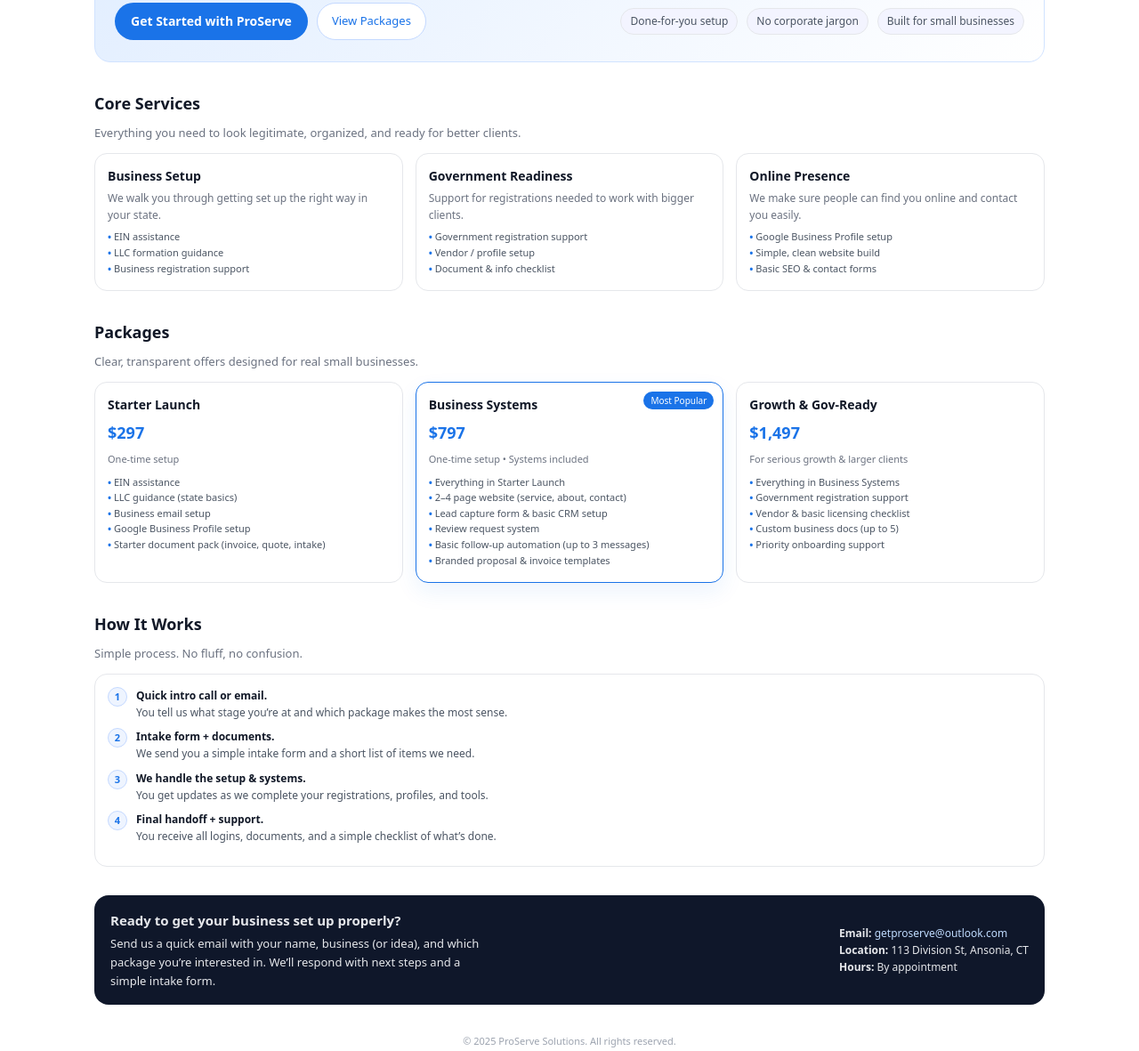
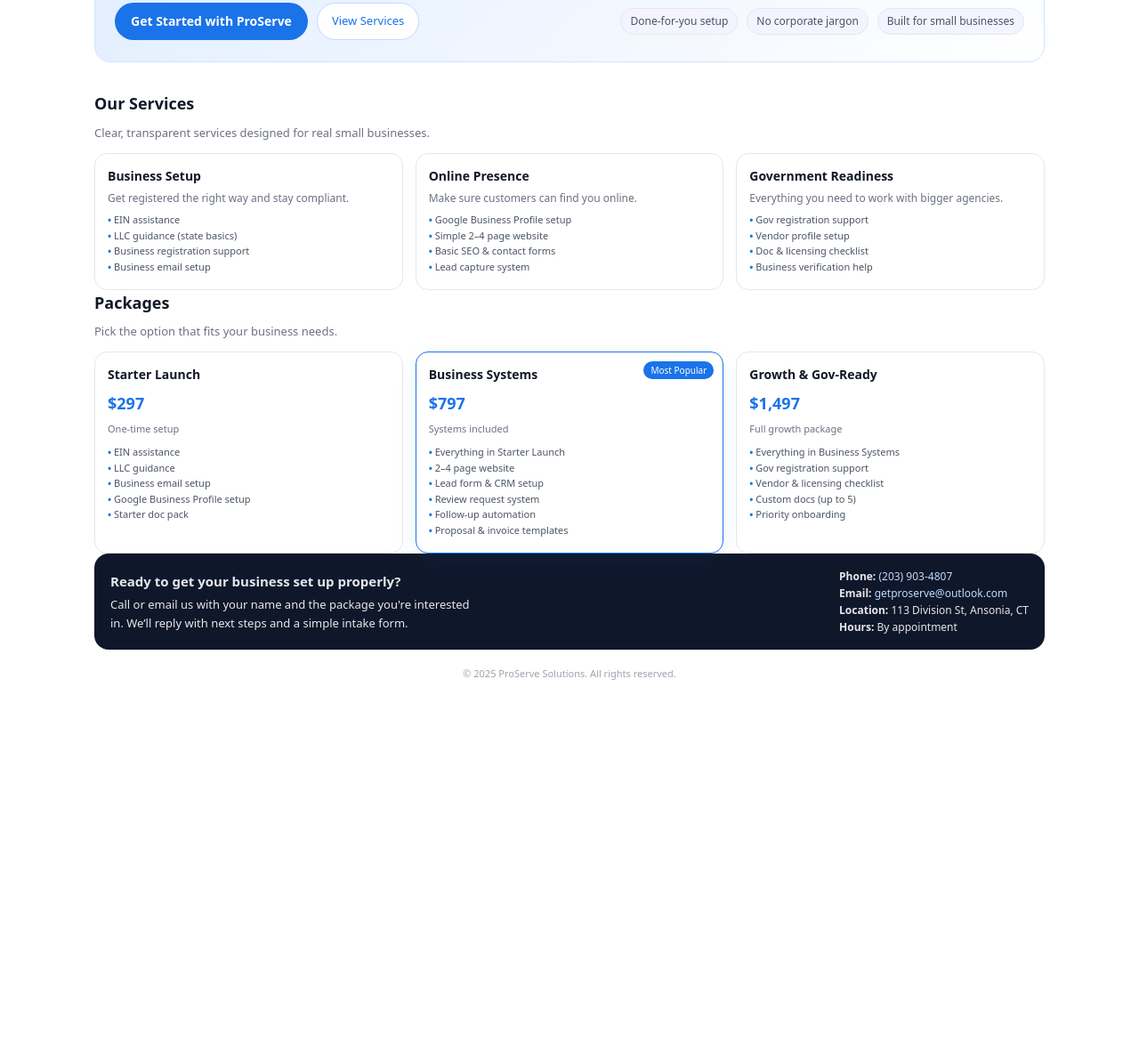
Before and after one commit to GetProServe-bit/ProServe-Solutions-Website, a plain HTML site: page index.html in a window 1280 px wide. Shown: the part 261-1442 px from the top of the page at 89% size. After the commit the page ends 1091 px from the top, so only its background shows below. Drawn offline with Linux system fonts and the light colour scheme.

Commit message:
Update index.html

```diff
--- a/index.html
+++ b/index.html
@@ -31,12 +31,12 @@
     .brand-text { display: flex; flex-direction: column; }
     .brand-text h1 { font-size: 22px; font-weight: 700; color: var(--dark); }
     .brand-text span { font-size: 12px; color: #6b7280; }
-    .header-contact { text-align: right; font-size: 13px; }
-    .header-contact a { color: var(--blue); font-weight: 600; }
     .tag-badge {
       display: inline-block; background: #e0edff; color: var(--blue);
       padding: 2px 8px; border-radius: 999px; font-size: 11px; margin-top: 4px;
     }
+    .header-contact { text-align: right; font-size: 13px; }
+    .header-contact a { color: var(--blue); font-weight: 600; }
     .hero {
       border-radius: 18px; padding: 24px 22px;
       background: linear-gradient(135deg, #e0edff, #ffffff);
@@ -67,7 +67,6 @@
       padding: 4px 10px; background: #f3f4ff;
       border-radius: 999px; border: 1px solid #e5e7eb;
     }
-    section { margin-bottom: 32px; }
     .section-title { font-size: 18px; color: var(--dark); margin-bottom: 8px; }
     .section-subtitle { font-size: 13px; color: #6b7280; margin-bottom: 12px; }
     .grid { display: grid; gap: 14px; }
@@ -93,18 +92,6 @@
       position: absolute; top: 10px; right: 10px; font-size: 10px;
       background: #1a73e8; color: #ffffff; padding: 2px 8px; border-radius: 999px;
     }
-    .process-step {
-      display: flex; gap: 10px; align-items: flex-start;
-      font-size: 12px; margin-bottom: 8px;
-    }
-    .step-number {
-      width: 22px; height: 22px; border-radius: 999px;
-      border: 1px solid #c4d9ff; display: flex; align-items: center;
-      justify-content: center; font-size: 11px; color: var(--blue);
-      font-weight: 600; background: #eef4ff; flex-shrink: 0;
-    }
-    .step-text { color: #4b5563; }
-    .step-text b { color: var(--dark); }
     .contact-box {
       border-radius: 16px; padding: 16px 18px;
       background: #0f172a; color: #e5e7eb;
@@ -122,6 +109,8 @@
 </head>
 <body>
   <div class="page">
+
+    <!-- HEADER -->
     <header>
       <div class="logo-wrap">
         <img src="proserve-logo.png" alt="ProServe Solutions Logo" class="logo-img" />
@@ -133,10 +122,12 @@
       </div>
       <div class="header-contact">
         <div>Email: <a href="mailto:getproserve@outlook.com">getproserve@outlook.com</a></div>
+        <div>Phone: <a href="tel:2039034807">(203) 903-4807</a></div>
         <div>Address: 113 Division St, Ansonia, CT</div>
       </div>
     </header>
 
+    <!-- HERO -->
     <section class="hero">
       <h2>We handle the setup and systems so you can run the business.</h2>
       <p>
@@ -148,8 +139,8 @@
           <a href="mailto:getproserve@outlook.com?subject=ProServe%20Solutions%20Inquiry" class="btn-primary">
             Get Started with ProServe
           </a>
-          <a href="#packages" class="btn-secondary">
-            View Packages
+          <a href="#services" class="btn-secondary">
+            View Services
           </a>
         </div>
         <div class="hero-points">
@@ -160,54 +151,66 @@
       </div>
     </section>
 
-    <section>
-      <h2 class="section-title">Core Services</h2>
-      <p class="section-subtitle">Everything you need to look legitimate, organized, and ready for better clients.</p>
+    <!-- ========================= SERVICES ========================= -->
+    <section id="services">
+      <h2 class="section-title">Our Services</h2>
+      <p class="section-subtitle">
+        Clear, transparent services designed for real small businesses.
+      </p>
+
       <div class="grid grid-3">
         <div class="card">
           <h3>Business Setup</h3>
-          <p>We walk you through getting set up the right way in your state.</p>
+          <p>Get registered the right way and stay compliant.</p>
           <ul>
             <li>EIN assistance</li>
-            <li>LLC formation guidance</li>
+            <li>LLC guidance (state basics)</li>
             <li>Business registration support</li>
+            <li>Business email setup</li>
           </ul>
         </div>
+
+        <div class="card">
+          <h3>Online Presence</h3>
+          <p>Make sure customers can find you online.</p>
+          <ul>
+            <li>Google Business Profile setup</li>
+            <li>Simple 2–4 page website</li>
+            <li>Basic SEO & contact forms</li>
+            <li>Lead capture system</li>
+          </ul>
+        </div>
+
         <div class="card">
           <h3>Government Readiness</h3>
-          <p>Support for registrations needed to work with bigger clients.</p>
+          <p>Everything you need to work with bigger agencies.</p>
           <ul>
-            <li>Government registration support</li>
-            <li>Vendor / profile setup</li>
-            <li>Document & info checklist</li>
-          </ul>
-        </div>
-        <div class="card">
-          <h3>Online Presence</h3>
-          <p>We make sure people can find you online and contact you easily.</p>
-          <ul>
-            <li>Google Business Profile setup</li>
-            <li>Simple, clean website build</li>
-            <li>Basic SEO & contact forms</li>
+            <li>Gov registration support</li>
+            <li>Vendor profile setup</li>
+            <li>Doc & licensing checklist</li>
+            <li>Business verification help</li>
           </ul>
         </div>
       </div>
     </section>
 
+    <!-- ========================= PACKAGES ========================= -->
     <section id="packages">
       <h2 class="section-title">Packages</h2>
-      <p class="section-subtitle">Clear, transparent offers designed for real small businesses.</p>
+      <p class="section-subtitle">Pick the option that fits your business needs.</p>
+
       <div class="grid grid-3">
+
         <div class="card">
           <h3>Starter Launch</h3>
           <div class="price">$297</div>
           <div class="price-note">One-time setup</div>
           <ul>
             <li>EIN assistance</li>
-            <li>LLC guidance (state basics)</li>
+            <li>LLC guidance</li>
             <li>Business email setup</li>
             <li>Google Business Profile setup</li>
-            <li>Starter document pack (invoice, quote, intake)</li>
+            <li>Starter doc pack</li>
           </ul>
         </div>
 
@@ -215,77 +218,44 @@
           <div class="highlight-tag">Most Popular</div>
           <h3>Business Systems</h3>
           <div class="price">$797</div>
-          <div class="price-note">One-time setup • Systems included</div>
+          <div class="price-note">Systems included</div>
           <ul>
             <li>Everything in Starter Launch</li>
-            <li>2–4 page website (service, about, contact)</li>
-            <li>Lead capture form & basic CRM setup</li>
+            <li>2–4 page website</li>
+            <li>Lead form & CRM setup</li>
             <li>Review request system</li>
-            <li>Basic follow-up automation (up to 3 messages)</li>
-            <li>Branded proposal & invoice templates</li>
+            <li>Follow-up automation</li>
+            <li>Proposal & invoice templates</li>
           </ul>
         </div>
 
         <div class="card">
           <h3>Growth & Gov-Ready</h3>
           <div class="price">$1,497</div>
-          <div class="price-note">For serious growth & larger clients</div>
+          <div class="price-note">Full growth package</div>
           <ul>
             <li>Everything in Business Systems</li>
-            <li>Government registration support</li>
-            <li>Vendor & basic licensing checklist</li>
-            <li>Custom business docs (up to 5)</li>
-            <li>Priority onboarding support</li>
+            <li>Gov registration support</li>
+            <li>Vendor & licensing checklist</li>
+            <li>Custom docs (up to 5)</li>
+            <li>Priority onboarding</li>
           </ul>
         </div>
       </div>
     </section>
 
-    <section>
-      <h2 class="section-title">How It Works</h2>
-      <p class="section-subtitle">Simple process. No fluff, no confusion.</p>
-      <div class="card">
-        <div class="process-step">
-          <div class="step-number">1</div>
-          <div class="step-text">
-            <b>Quick intro call or email.</b><br />
-            You tell us what stage you’re at and which package makes the most sense.
-          </div>
-        </div>
-        <div class="process-step">
-          <div class="step-number">2</div>
-          <div class="step-text">
-            <b>Intake form + documents.</b><br />
-            We send you a simple intake form and a short list of items we need.
-          </div>
-        </div>
-        <div class="process-step">
-          <div class="step-number">3</div>
-          <div class="step-text">
-            <b>We handle the setup & systems.</b><br />
-            You get updates as we complete your registrations, profiles, and tools.
-          </div>
-        </div>
-        <div class="process-step">
-          <div class="step-number">4</div>
-          <div class="step-text">
-            <b>Final handoff + support.</b><br />
-            You receive all logins, documents, and a simple checklist of what’s done.
-          </div>
-        </div>
-      </div>
-    </section>
-
+    <!-- ========================= CONTACT ========================= -->
     <section>
       <div class="contact-box">
         <div>
           <h3 style="font-size:15px; margin-bottom:4px;">Ready to get your business set up properly?</h3>
           <p>
-            Send us a quick email with your name, business (or idea), and which package you’re interested in.
-            We’ll respond with next steps and a simple intake form.
+            Call or email us with your name and the package you're interested in.
+            We’ll reply with next steps and a simple intake form.
           </p>
         </div>
         <div class="contact-details">
+          <div><b>Phone:</b> <a href="tel:2039034807">(203) 903-4807</a></div>
           <div><b>Email:</b> <a href="mailto:getproserve@outlook.com">getproserve@outlook.com</a></div>
           <div><b>Location:</b> 113 Division St, Ansonia, CT</div>
           <div><b>Hours:</b> By appointment</div>
@@ -294,12 +264,9 @@
     </section>
 
     <footer>
-      © <span id="year"></span> ProServe Solutions. All rights reserved.
+      © <script>document.write(new Date().getFullYear());</script> ProServe Solutions. All rights reserved.
     </footer>
+
   </div>
-
-  <script>
-    document.getElementById("year").textContent = new Date().getFullYear();
-  </script>
 </body>
 </html>
```
